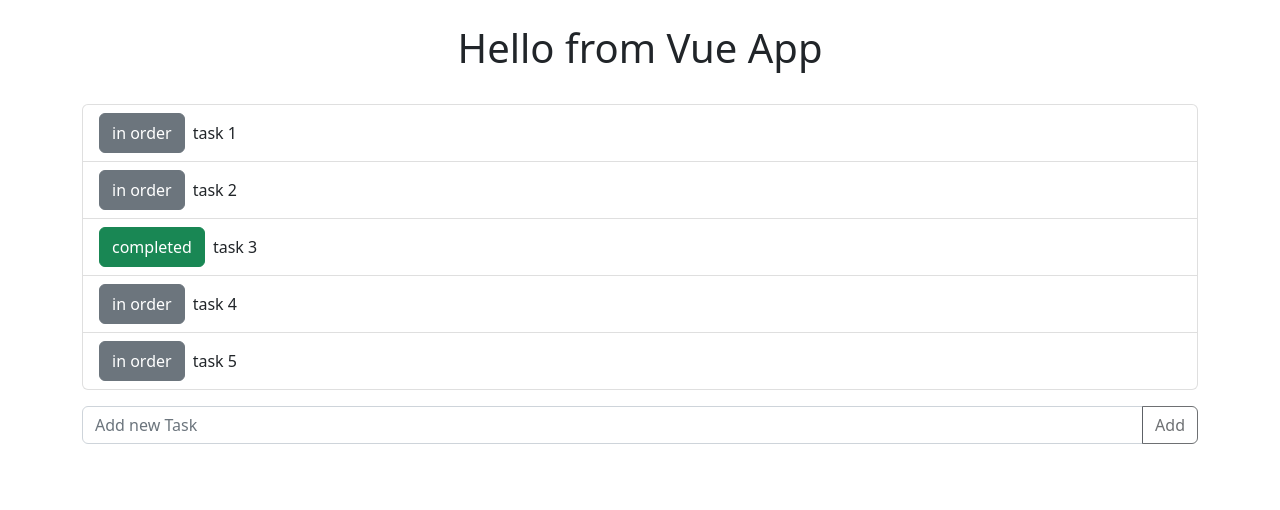
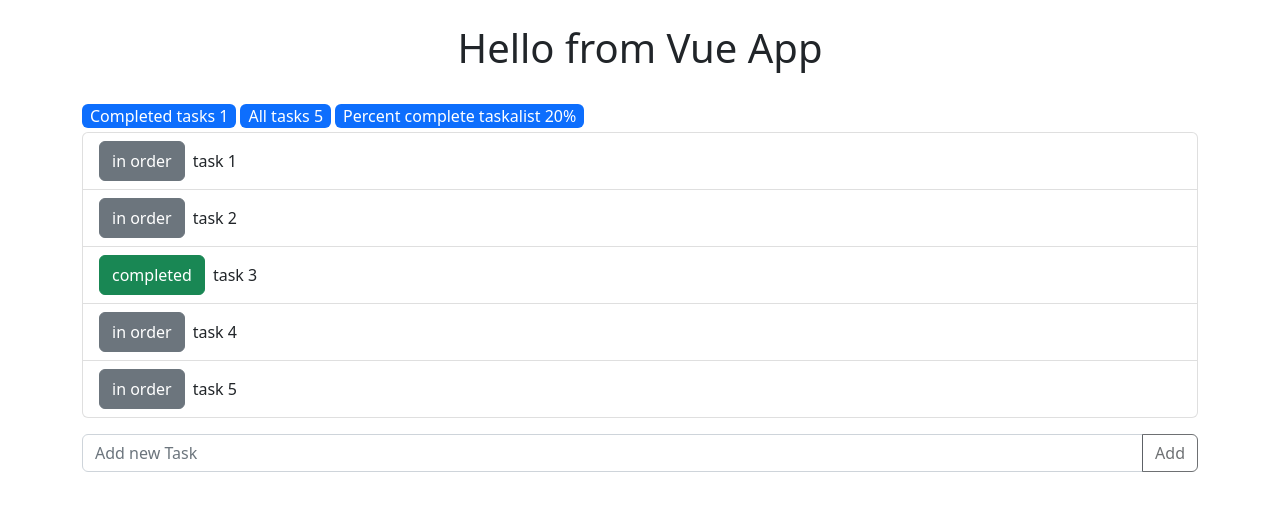
Before and after one commit to AndreuKuranov/todoList, a Vue app: page / in a window 1280 px wide. Shown: the top 510 px of the page. Built offline with nearby package versions, Linux system fonts and the light colour scheme.

Commit message:
task_04: Урок 1 задание 4

```diff
--- a/src/App.vue
+++ b/src/App.vue
@@ -2,6 +2,19 @@
   <div class="container-xl">
     <div class="p-4">
       <h1 class="text-center text-dark">{{ message }}</h1>
+    </div>
+
+    <div class="d-flex mb-1">
+      <div
+        class="bg-primary text-white rounded px-2 me-1"
+        v-for="item in [
+          `Сompleted tasks ${completedTasks}`,
+          `All tasks ${allTasks}`,
+          `Percent complete taskalist ${percentCompleteTaskalist}%`,
+        ]"
+      >
+        {{ item }}
+      </div>
     </div>
 
     <ul class="list-group">
@@ -83,6 +96,25 @@
         }
       },
     },
+    computed: {
+      completedTasks() {
+        let counter = 0;
+
+        this.todoItems.forEach(item => {
+          if (item.done) {
+            counter += 1;
+          }
+        });
+
+        return counter
+      },
+      allTasks() {
+        return this.todoItems.length
+      },
+      percentCompleteTaskalist() {
+        return (this.completedTasks / this.allTasks * 100).toFixed(0)
+      }
+    },
   }
 </script>
 
```
